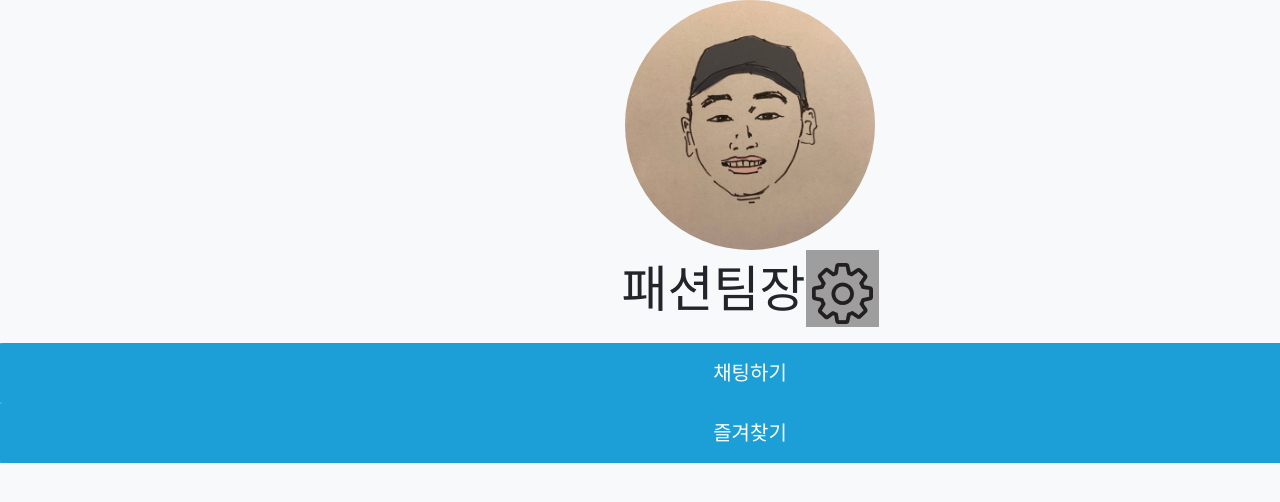
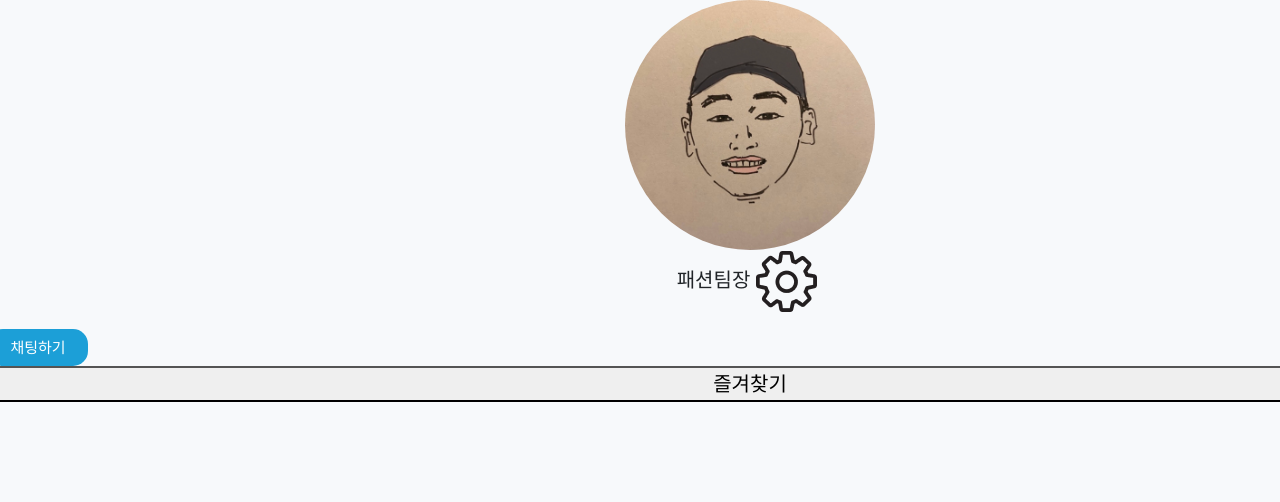
Before and after one commit to LikeLion-CAU-9th/Django-fancy-coder, a Django app: template byurak/accounts/templates/index.html in a window 1280 px wide; the page is wider, and only the part inside the window is pictured. Shown: the top 502 px of that part. Run offline with Django 3.2, Linux system fonts and the light colour scheme; the template is opened without the code that fills it, so the values that code supplies are empty; some libraries are stand-ins or nearby versions; grey boxes are pictures that could not be loaded.

Commit message:
feat: add accounts.css for profile page

```diff
--- a/byurak/accounts/static/css/accounts.css
+++ b/byurak/accounts/static/css/accounts.css
@@ -1,6 +1,6 @@
 body{
     background-color: rgba(247, 249, 251, 1);
-    font-size: 50px;
+    font-size: 20px;
 }
 
 .col-content{
@@ -9,37 +9,25 @@ body{
 }
 
 .col-content-id{
-    font-size: 50px;
     text-align: center;
-
 }
 
 .setting-button{
-    background-size:cover;
-    background-position: center;
-    background-image:url('settings.png');
-    background-repeat:no-repeat;
     background-color:transparent;
     border:none;
-    vertical-align: center;
+}
+
+.btn{
+    text-align: center;
 }
 
 .chatting-btn{
+    width: 100px;
     background-color: rgba(28, 159, 215, 1);
-    font-size:20px;
+    font-size:15px;
     border: none;
     border-radius:15px;
     color: white;
-    padding: 15px 32px;
+    padding: 7px;
     display:block;
 }
-
-.fav-btn{
-    background-color: rgba(28, 159, 215, 1);
-    font-size:20px;
-    border: none;
-    border-radius:15px;
-    color: white;
-    padding: 15px 32px;
-    display:block;
-}
```
